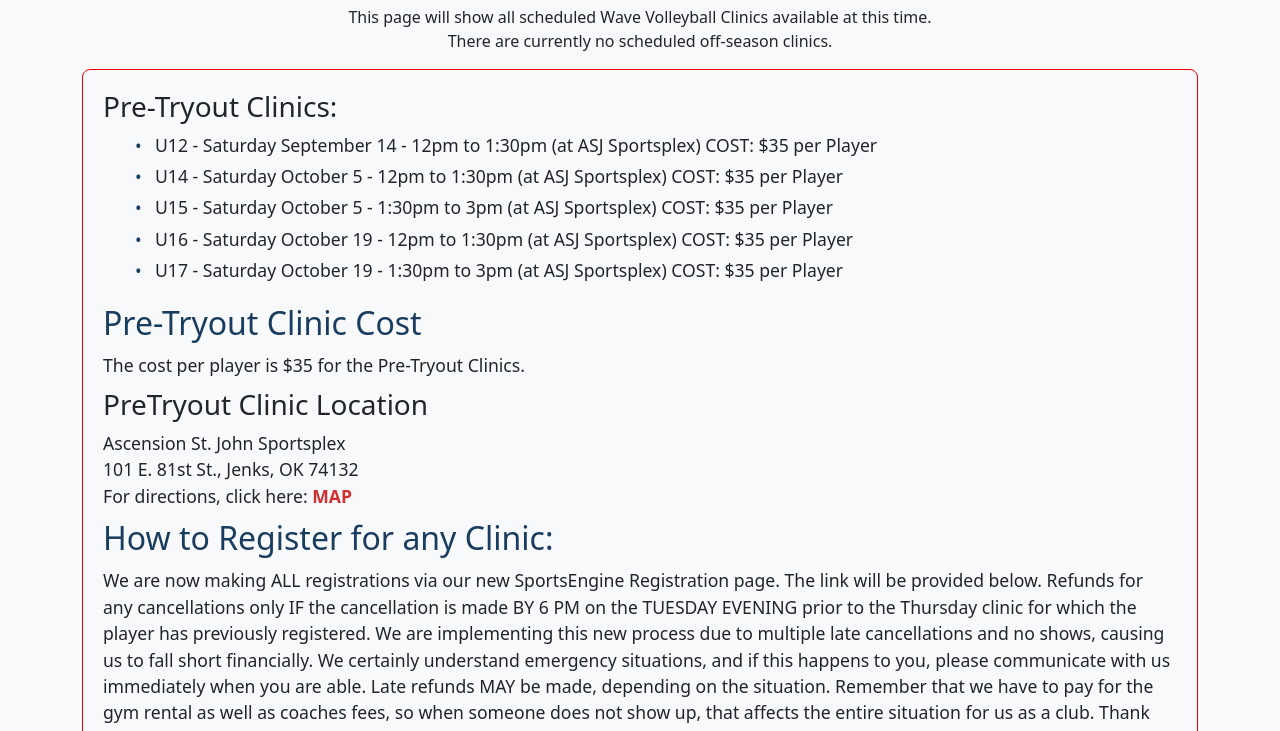
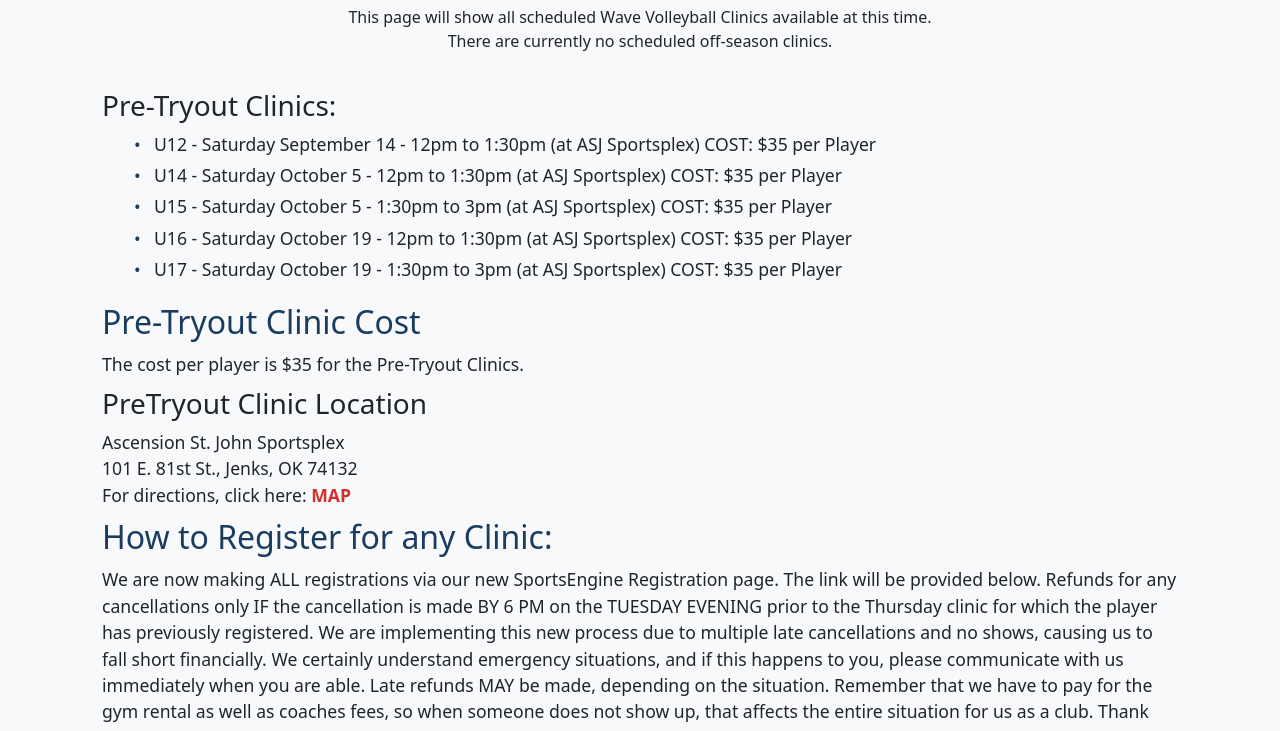
Before and after one commit to Huntitude/volleyballwaveclub, a plain HTML site: page clinics.html in a window 1280 px wide. Shown: the part 489-1220 px from the top of the page. Drawn offline with nearby package versions, Linux system fonts and the light colour scheme.

Commit message:
small fix on clinics

```diff
--- a/clinics.html
+++ b/clinics.html
@@ -77,7 +77,7 @@
                     <p class="text-center">This page will show all scheduled Wave Volleyball Clinics available at this time. <br>There are currently no scheduled off-season clinics.</p>
                 </div>
 
-                <div class="content br">
+                <div class="content">
                     <section class="clinics">
                         <h3>Pre-Tryout Clinics:</h3>
                         <ul>
```
